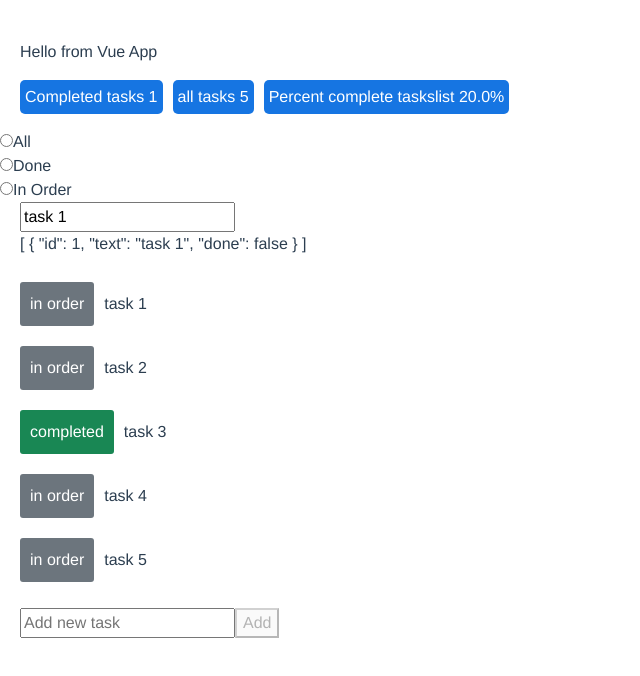
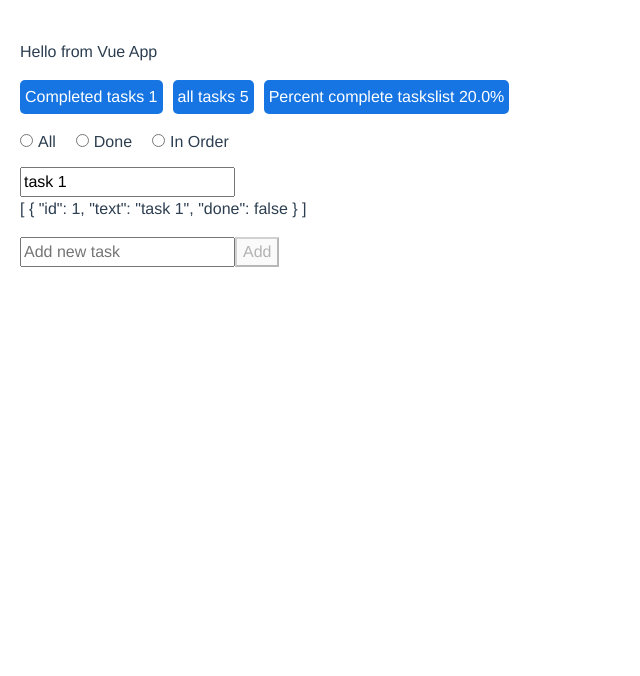
Before and after one commit to thevaykin/kokoc-vue, a Vue app: page / in a window 1280 px wide. Shown: the top 676 px of the page, without its empty margins (0-640 px from the left). Built offline with nearby package versions, Linux system fonts and the light colour scheme.

Commit message:
task7: сделал табы

```diff
--- a/src/App.vue
+++ b/src/App.vue
@@ -1,19 +1,28 @@
 <template>
   <div id="app">
     <p class="message">{{ message }}</p>
+
     <StatisticTasks
       v-bind:todoItems="todoItems"
       v-bind:complTask="completedTask"
       v-bind:allTask="allTask"
       v-bind:percentComplete="percentComplete"
     ></StatisticTasks>
-    <SelectTask></SelectTask>
+
+    <SelectTask
+      v-bind:todoItems="todoItems"
+      v-bind:filterAll="filterAll"
+      v-bind:filterDone="filterDone"
+      v-bind:filterInOrder="filterInOrder"
+    ></SelectTask>
+
     <SearchTask
       v-bind:todoItems="todoItems"
     ></SearchTask>
+
     <ul class="todo-btns">
       <TodoItem
-        v-for="todo in todoItems"
+        v-for="todo in todos"
         v-bind:key="todo.id"
         v-bind:id="todo.id"
         v-bind:text="todo.text"
@@ -65,6 +74,7 @@ export default {
         { id: 4, text: 'task 4', done: false },
         { id: 5, text: 'task 5', done: false },
       ],
+      todos: [],
       addTaskText: ""
     }
   },
@@ -76,8 +86,32 @@ export default {
         done: false
       });
     },
-    todos() {
+    filterAll() {
+      this.todos = [];
+      for (let todo of this.todoItems) {
+        // console.log(todo);
+        this.todos.push(todo);
+      }
+    },
 
+    filterDone() {
+      this.todos = [];
+      for (let todo of this.todoItems) {
+        if (todo.done) {
+          // console.log(todo);
+        this.todos.push(todo);
+        }
+      }
+    },
+
+    filterInOrder() {
+      this.todos = [];
+      for (let todo of this.todoItems) {
+        if (!todo.done) {
+          // console.log(todo);
+        this.todos.push(todo);
+        }
+      }
     }
   },
   computed: {
@@ -95,11 +129,11 @@ export default {
     },
   },
   components: {
+    SelectTask,
     TodoItem,
     // FormAdd,
     StatisticTasks,
     SearchTask,
-    SelectTask,
 }
 }
 </script>
--- a/src/components/SelectTask.vue
+++ b/src/components/SelectTask.vue
@@ -1,39 +1,37 @@
 <template>
     <div>
-        <div>
-        <input type="radio" id="all" value="all" v-model="picked">
+        <input type="radio" ref="all" id="all" name="filter" value="all" @click="filterAll">
         <label for="all">All</label>
-    </div>
-    <div>
-        <input type="radio" id="done" value="done" v-model="picked">
+
+        <input type="radio" ref="done" id="done" name="filter" value="done" @click="filterDone">
         <label for="done">Done</label>
-    </div>
-    <div>
-        <input type="radio" id="inOrder" value="inOrder" v-model="picked">
+
+        <input type="radio" ref="inOrder" id="inOrder" name="filter" value="inOrder" @click="filterInOrder">
         <label for="inOrder">In Order</label>
-    </div>
+
     </div>
 </template>
 
 <script>
 
 export default {
-    props: ["todoItems"],
+    props: ["todoItems", "filterAll", "filterDone", "filterInOrder"],
+    data() {
+        return {
+            picked: ""
+        }
+    },
+    methods: {
+
+    }
 
 }
 </script>
 
 <style scoped>
-.searchTask {
+input {
     margin-left: 20px;
-}
-
-.showTask {
-    margin-left: 20px;
-    padding: 0;
-}
-
-.showTask__item {
-    list-style: none;
+    margin-bottom: 20px;
+    margin-right: 5px;
 }
 </style>
```
